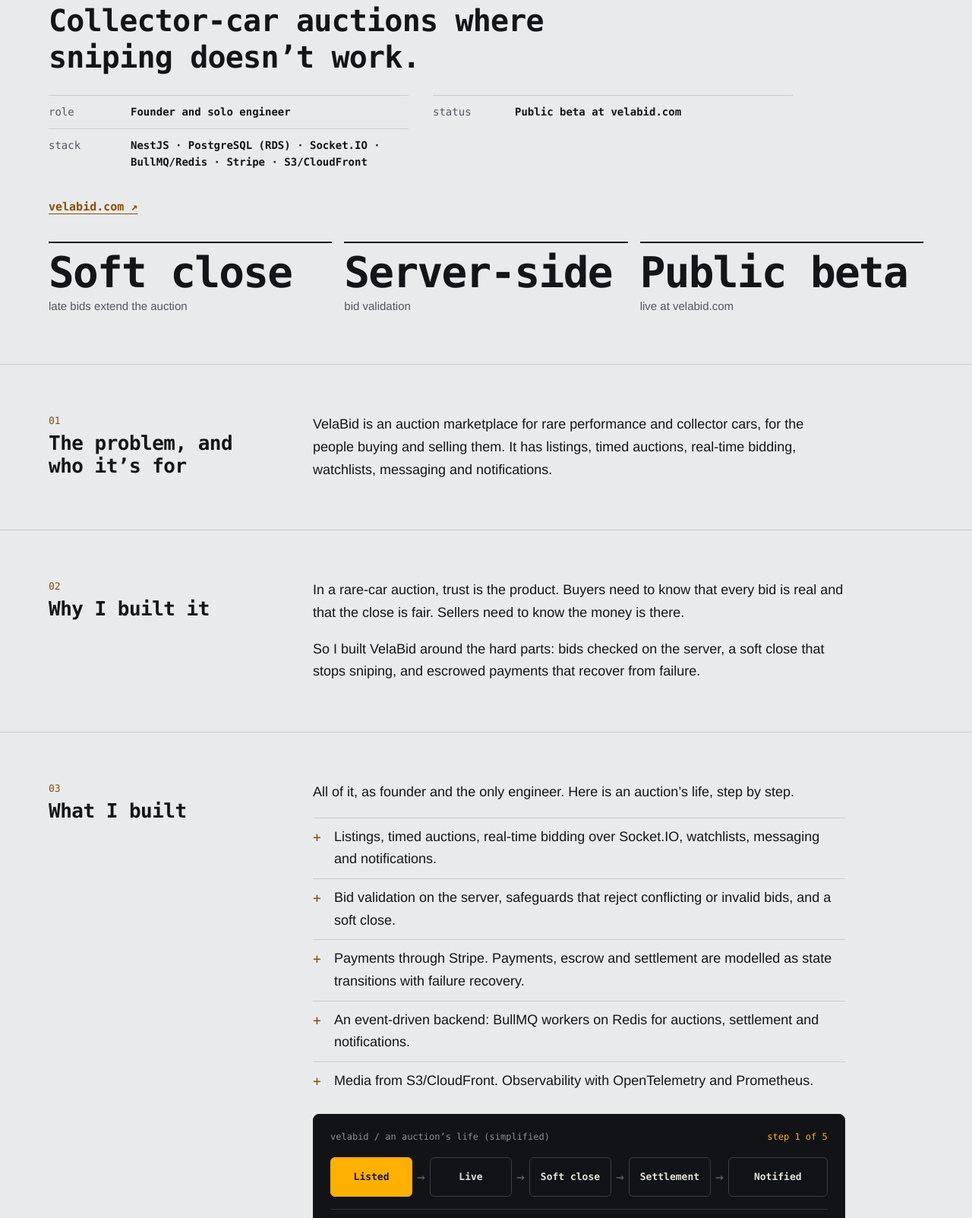
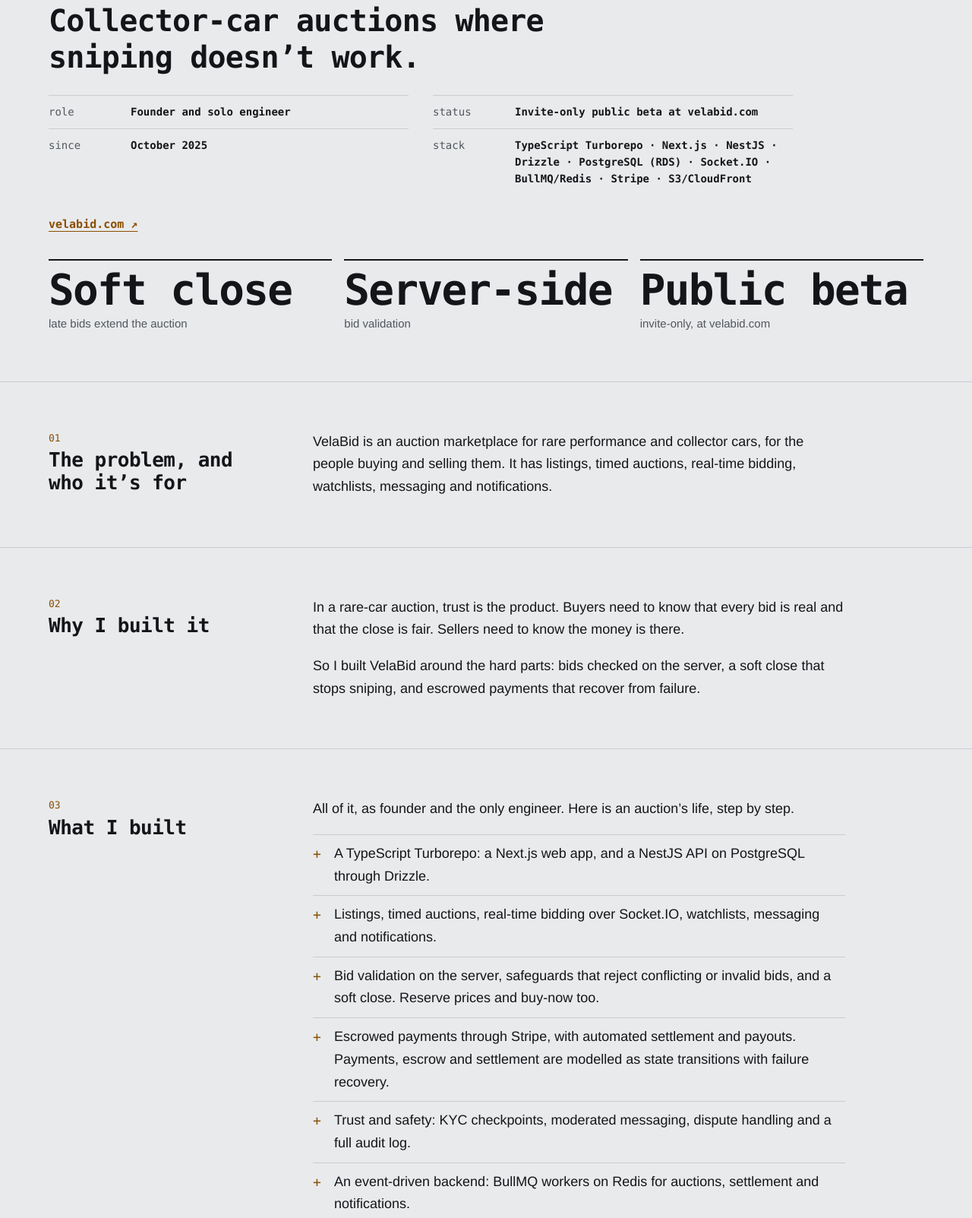
Before and after one commit to desirekaleba/desirekaleba.github.io, an Astro site: page /work/velabid in a window 1280 px wide. Shown: the part 326-1929 px from the top of the page at 76% size. Built offline with nearby package versions, Linux system fonts and the light colour scheme; Astro itself is replaced by a stand-in of ours.

Commit message:
feat(work): complete the VelaBid case study
Fill in the details that were left out, using the VelaBid repo. It uses a
Next.js web app and Drizzle, and work started in October 2025. It runs as
an invite-only beta with payments in Stripe test mode. Bids are placed in
a transaction with optimistic locking.

Add the next steps the README already plans: live payments, fees and
opening the beta. The StartupBlink case study ends at "What happened" on
purpose.

```diff
--- a/src/components/StackGraph.astro
+++ b/src/components/StackGraph.astro
@@ -23,7 +23,7 @@ const count = (n: number) => `${n} ${n === 1 ? 'place' : 'places'}`;
     </div>
   </div>
   <div class="meta">
-    <span>{tools.length} tools · {places.length} places · {edges.length} links · every link comes from my CV</span>
+    <span>{tools.length} tools · {places.length} places · {edges.length} links · every link comes from my CV or my code</span>
     <span aria-live="polite" data-qnote></span>
   </div>
 
--- a/src/data/work.ts
+++ b/src/data/work.ts
@@ -1,5 +1,5 @@
-// Case studies. Facts come from my CV, the PageVow repo and zintir.com.
-// A section with no content is not rendered; TODOs mark what is still missing.
+// Case studies. Facts come from my CV, the PageVow and VelaBid repos, and zintir.com.
+// A section with no content is not rendered.
 
 export type Fact = { k: string; v: string };
 export type Decision = { t: string; d: string };
@@ -136,24 +136,24 @@ export const caseStudies: CaseStudy[] = [
       'How I built VelaBid alone: an auction marketplace for rare performance cars with server-checked bids, a soft close that stops sniping, and escrowed payments.',
     role: 'founder, solo engineer',
     summary:
-      'An auction marketplace for rare performance and collector cars, in public beta: listings, timed auctions, real-time bidding, watchlists, messaging and notifications.',
+      'An auction marketplace for rare performance and collector cars, in an invite-only public beta: listings, timed auctions, real-time bidding, watchlists, messaging and notifications.',
     facts: [
       { k: 'bids', v: 'validated on the server' },
       { k: 'soft_close', v: 'late bids extend the auction' },
       { k: 'settlement', v: 'state transitions with failure recovery' },
     ],
-    // TODO: add the ORM (Drizzle or Prisma) once confirmed.
-    stack: 'NestJS · PostgreSQL (RDS) · Socket.IO · BullMQ/Redis · Stripe · S3/CloudFront · OpenTelemetry',
+    stack: 'TypeScript Turborepo · Next.js · NestJS · Drizzle · PostgreSQL (RDS) · Socket.IO · BullMQ/Redis · Stripe · S3/CloudFront',
     meta: [
       { k: 'role', v: 'Founder and solo engineer' },
-      { k: 'status', v: 'Public beta at velabid.com' },
-      { k: 'stack', v: 'NestJS · PostgreSQL (RDS) · Socket.IO · BullMQ/Redis · Stripe · S3/CloudFront' },
+      { k: 'status', v: 'Invite-only public beta at velabid.com' },
+      { k: 'since', v: 'October 2025' },
+      { k: 'stack', v: 'TypeScript Turborepo · Next.js · NestJS · Drizzle · PostgreSQL (RDS) · Socket.IO · BullMQ/Redis · Stripe · S3/CloudFront' },
     ],
     links: [{ label: 'velabid.com ↗', href: 'https://velabid.com' }],
     numbers: [
       { v: 'Soft close', k: 'late bids extend the auction' },
       { v: 'Server-side', k: 'bid validation' },
-      { v: 'Public beta', k: 'live at velabid.com' },
+      { v: 'Public beta', k: 'invite-only, at velabid.com' },
     ],
     sections: [
       {
@@ -173,9 +173,11 @@ export const caseStudies: CaseStudy[] = [
         title: 'What I built',
         paras: ['All of it, as founder and the only engineer. Here is an auction’s life, step by step.'],
         bullets: [
+          'A TypeScript Turborepo: a Next.js web app, and a NestJS API on PostgreSQL through Drizzle.',
           'Listings, timed auctions, real-time bidding over Socket.IO, watchlists, messaging and notifications.',
-          'Bid validation on the server, safeguards that reject conflicting or invalid bids, and a soft close.',
-          'Payments through Stripe. Payments, escrow and settlement are modelled as state transitions with failure recovery.',
+          'Bid validation on the server, safeguards that reject conflicting or invalid bids, and a soft close. Reserve prices and buy-now too.',
+          'Escrowed payments through Stripe, with automated settlement and payouts. Payments, escrow and settlement are modelled as state transitions with failure recovery.',
+          'Trust and safety: KYC checkpoints, moderated messaging, dispute handling and a full audit log.',
           'An event-driven backend: BullMQ workers on Redis for auctions, settlement and notifications.',
           'Media from S3/CloudFront. Observability with OpenTelemetry and Prometheus.',
         ],
@@ -184,7 +186,7 @@ export const caseStudies: CaseStudy[] = [
       {
         title: 'The hard parts, and the decisions',
         decisions: [
-          { t: 'The server decides what counts as a bid.', d: 'Every bid is validated on the server, and safeguards reject conflicting or invalid bids.' },
+          { t: 'The server decides what counts as a bid.', d: 'Every bid is validated on the server and placed in a transaction with optimistic locking and an atomic Redis step, so conflicting or invalid bids are rejected.' },
           { t: 'A soft close, so sniping doesn’t work.', d: 'A bid that arrives late extends the auction, which gives other bidders time to answer.' },
           { t: 'Money moves as state transitions.', d: 'Payments, escrow and settlement are modelled as explicit states, so a failed step can be recovered.' },
           { t: 'Slow work runs on workers.', d: 'BullMQ workers on Redis handle auctions, settlement and notifications.' },
@@ -192,9 +194,18 @@ export const caseStudies: CaseStudy[] = [
       },
       {
         title: 'What happened',
-        paras: ['VelaBid is in public beta at velabid.com.'],
+        paras: [
+          'VelaBid is in an invite-only public beta at velabid.com. Listing, bidding, messaging and payout flows all work. Payments run in Stripe test mode, and marketplace fees stay off until general availability.',
+        ],
       },
-      // TODO: "What I’d do next" for VelaBid.
+      {
+        title: 'What I’d do next',
+        bullets: [
+          'Switch payments from Stripe test mode to live, and turn on marketplace fees.',
+          'Open the beta beyond invites.',
+          'Let real auctions show where the soft close and settlement need tuning.',
+        ],
+      },
     ],
     diagram: {
       title: 'velabid / an auction’s life (simplified)',
@@ -203,7 +214,7 @@ export const caseStudies: CaseStudy[] = [
         ['Listed', 'A car goes up for auction. Media is served from S3/CloudFront.'],
         ['Live', 'Real-time bidding over Socket.IO. Every bid is validated on the server; conflicting or invalid bids are rejected.'],
         ['Soft close', 'A late bid extends the auction, so nobody wins by sniping.'],
-        ['Settlement', 'Payments go through Stripe. Escrow and settlement are state transitions that recover from failure.'],
+        ['Settlement', 'Escrowed payments through Stripe, in test mode during the beta. Settlement and payouts are state transitions that recover from failure.'],
         ['Notified', 'BullMQ workers on Redis send the notifications.'],
       ],
     },
@@ -281,7 +292,6 @@ export const caseStudies: CaseStudy[] = [
           { v: '37K+', k: 'unique visitors a day' },
         ],
       },
-      // TODO: "What I’d do next" at StartupBlink.
     ],
     diagram: {
       title: 'startupblink / a request’s path (simplified)',
```
Also changed, not shown: src/data/stack.ts (+7 -7 lines), README.md.
